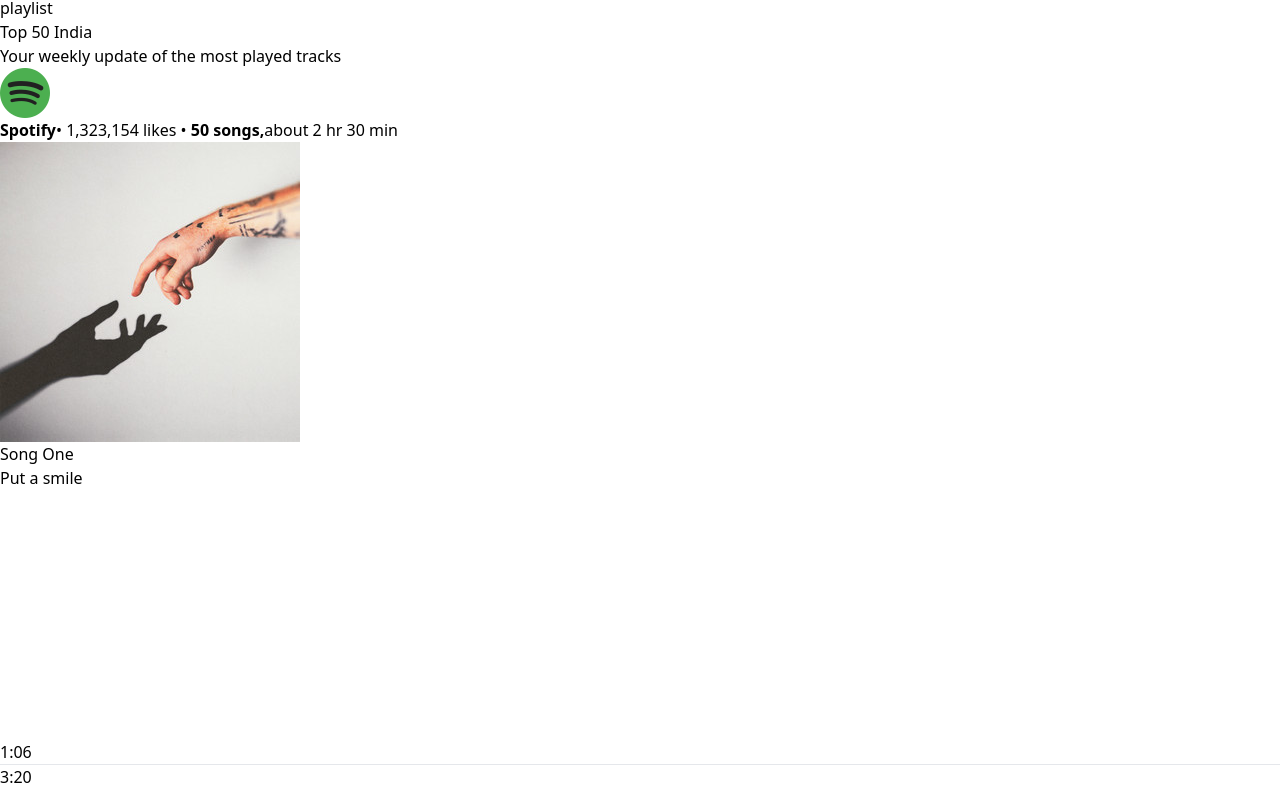
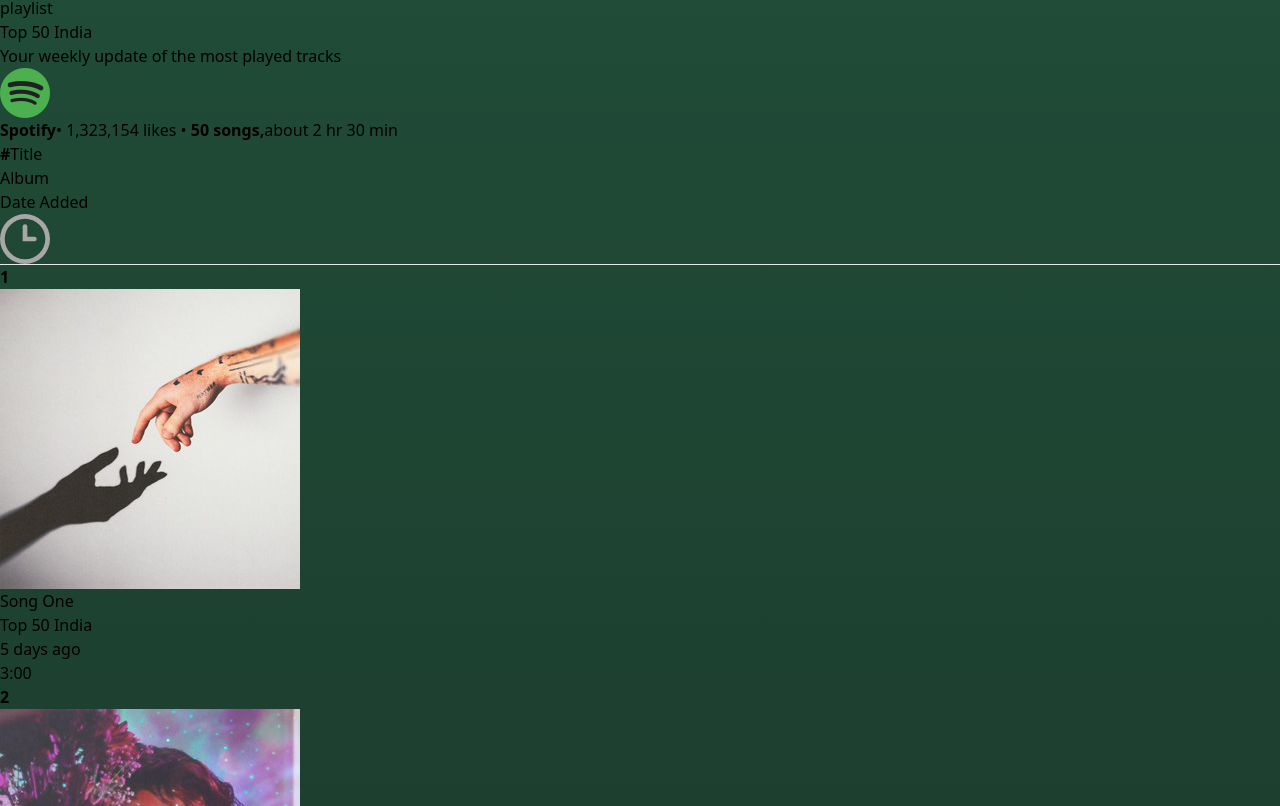
Before and after one commit to Rupeshkumar23/Spotify-Clone, a React (Vite) app: page /album/1 in a window 1280 px wide. Shown: the part 1014-1820 px from the top of the page. Built offline with nearby package versions, Linux system fonts and the light colour scheme.

Commit message:
updated code

```diff
--- a/src/components/Display.jsx
+++ b/src/components/Display.jsx
@@ -1,11 +1,28 @@
-import React from 'react'
-import { Route, Routes } from 'react-router-dom'
+import React, { useEffect, useRef } from 'react'
+import { Route, Routes, useLocation } from 'react-router-dom'
 import DisplayHome from './DisplayHome'
 import DisplayAlbum from './DisplayAlbum'
+import { albumsData } from '../assets/assets'
 
 const Display = () => {
+
+  const displayRef = useRef();
+  const location =useLocation();
+  const isAlbum =location.pathname.includes("album");
+  const albumId =isAlbum ? location.pathname.slice(-1) : "";
+  const bgColor = albumsData[Number(albumId)].bgColor;
+
+  useEffect(()=>{
+      if(isAlbum){
+        displayRef.current.style.background=`linear-gradient(${bgColor},#121212)`
+      }
+      else{
+        displayRef.current.style.background=`#121212`
+    }
+  },[bgColor, isAlbum])
+
   return (
-    <div className='w-[100%] m-2 px-6 pt-4 rounded bg-[#121212] text-white overflow-auto lg:w-[75%] lg:ml-0'>
+    <div ref={displayRef} className='w-[100%] m-2 px-6 pt-4 rounded bg-[#121212] text-white overflow-auto lg:w-[75%] lg:ml-0'>
         <Routes>
           <Route path='/' element={<DisplayHome />} />
           <Route path='/album/:id' element={<DisplayAlbum/>} />
--- a/src/components/DisplayAlbum.jsx
+++ b/src/components/DisplayAlbum.jsx
@@ -1,7 +1,7 @@
 import React from "react";
 import Navbar from "./Navbar";
 import { useParams } from "react-router-dom";
-import { albumsData, assets } from "../assets/assets";
+import { albumsData, assets, songsData } from "../assets/assets";
 
 const DisplayAlbum = () => {
   const { id } = useParams();
@@ -30,6 +30,30 @@
           </p>
         </div>
       </div>
+      <div className="grid grid-cols-3 sm:grid-cols-4 mt-10 mb-4 pl-2 text-[#a7a7a7]">
+        <p>
+          <b className="mr-4">#</b>Title
+        </p>
+        <p>Album</p>
+        <p className="hidden sm:block">Date Added</p>
+        <img className="m-auto w-4" src={assets.clock_icon} alt="clock_icon" />
+      </div>
+      <hr />
+      {songsData.map((item, index) => (
+        <div
+          key={index}
+          className="grid grid-cols-3 sm:grid-cols-4 gap-2 p-2 items-center text-[#a7a7a7] hover:bg-[#ffffff2b] cursor-pointer"
+        >
+          <p className="text-white">
+            <b className="mr-4 text-[#a7a7a7]">{index + 1}</b>
+            <img className="inline w-10 mr-5" src={item.image} alt="img" />
+            {item.name}
+          </p>
+          <p className="text-[15px]">{albumData.name}</p>
+          <p className="text-[15px] hidden sm:block">5 days ago</p>
+          <p className="text-[15px] text-center">{item.duration}</p>
+        </div>
+      ))}
     </>
   );
 };
--- a/src/components/Navbar.jsx
+++ b/src/components/Navbar.jsx
@@ -1,17 +1,21 @@
 import React from "react";
 import { assets } from "../assets/assets";
+import { useNavigate } from "react-router-dom";
 
 const Navbar = () => {
+  const navigate =useNavigate()
   return (
     <>
       <div className="w-full flex justify-between items-center font-semibold">
         <div className="flex items-center gap-2">
           <img
+                    onClick={()=>navigate(-1)}
             className="w-8 bg-black p-2 rounded-2xl cursor-pointer"
             src={assets.arrow_left}
             alt="arrow_left"
           />
           <img
+        onClick={()=>navigate(1)}
             className="w-8 bg-black p-2 rounded-2xl cursor-pointer"
             src={assets.arrow_right}
             alt="arrow_right"
```
